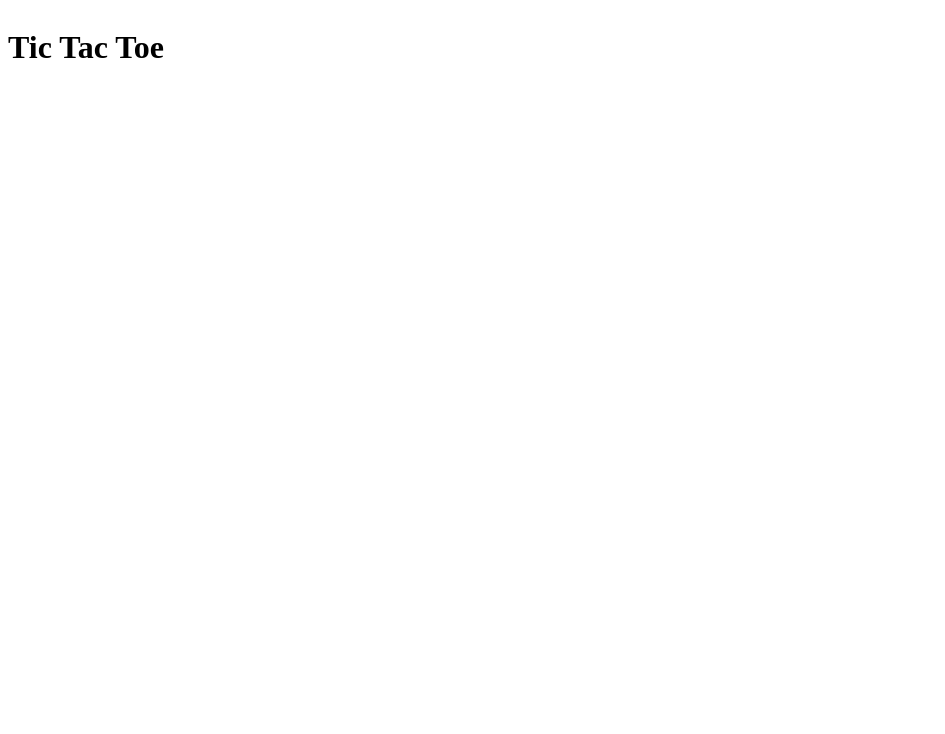
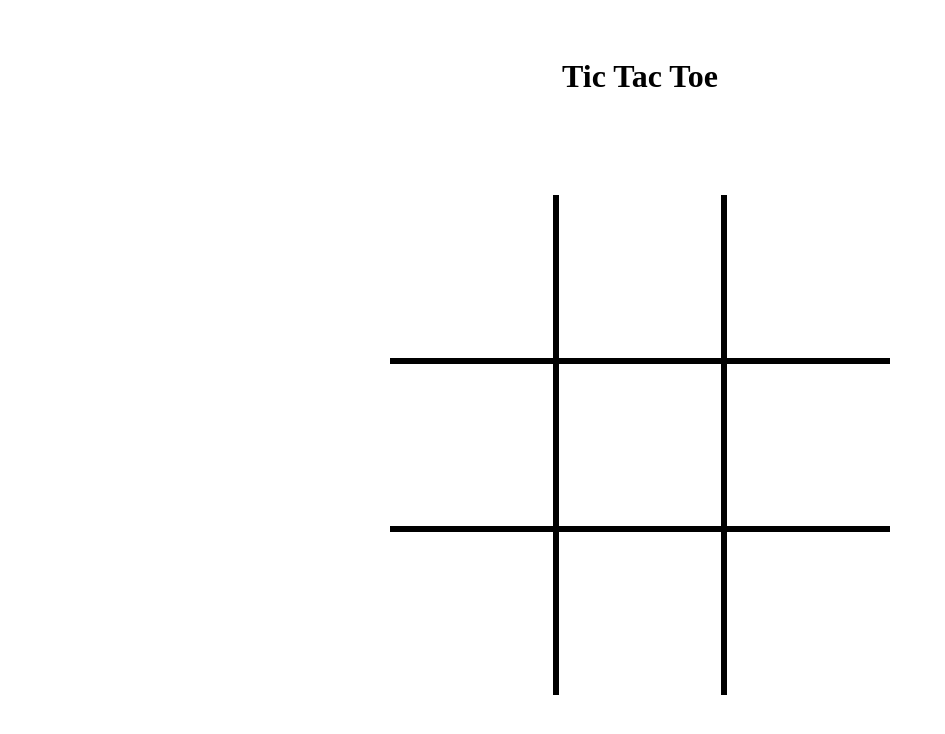
Before and after one commit to FazG/TicTacToe, a plain HTML site: page index.html in a window 1280 px wide. Shown: the whole page, without its empty margins (0-945 px from the left). Drawn offline with Linux system fonts and the light colour scheme.

Commit message:
grille faite

```diff
--- a/style.css
+++ b/style.css
@@ -1,8 +1,38 @@
 body {
     display: flex;
-    flex-direction: vertical;
+    flex-direction: column;
+    align-items: center;
   }
 
 h1 {
     text-align: center;
+    margin-top: 50px;
+    margin-bottom: 100px;
 }
+
+.grid {
+    width: 500px;
+    height: 500px;
+    display: grid;
+    grid-template-columns: repeat(3, auto);
+}
+
+.square {
+    border-style : solid;
+}
+
+.square:nth-child(1), .square:nth-child(2), .square:nth-child(3){
+    border-top: none;
+}
+
+.square:nth-child(3), .square:nth-child(6), .square:nth-child(9){
+    border-right: none;
+}
+
+.square:nth-child(7), .square:nth-child(8), .square:nth-child(9){
+    border-bottom: none;
+}
+
+.square:nth-child(1), .square:nth-child(4), .square:nth-child(7){
+    border-left: none;
+}
```
